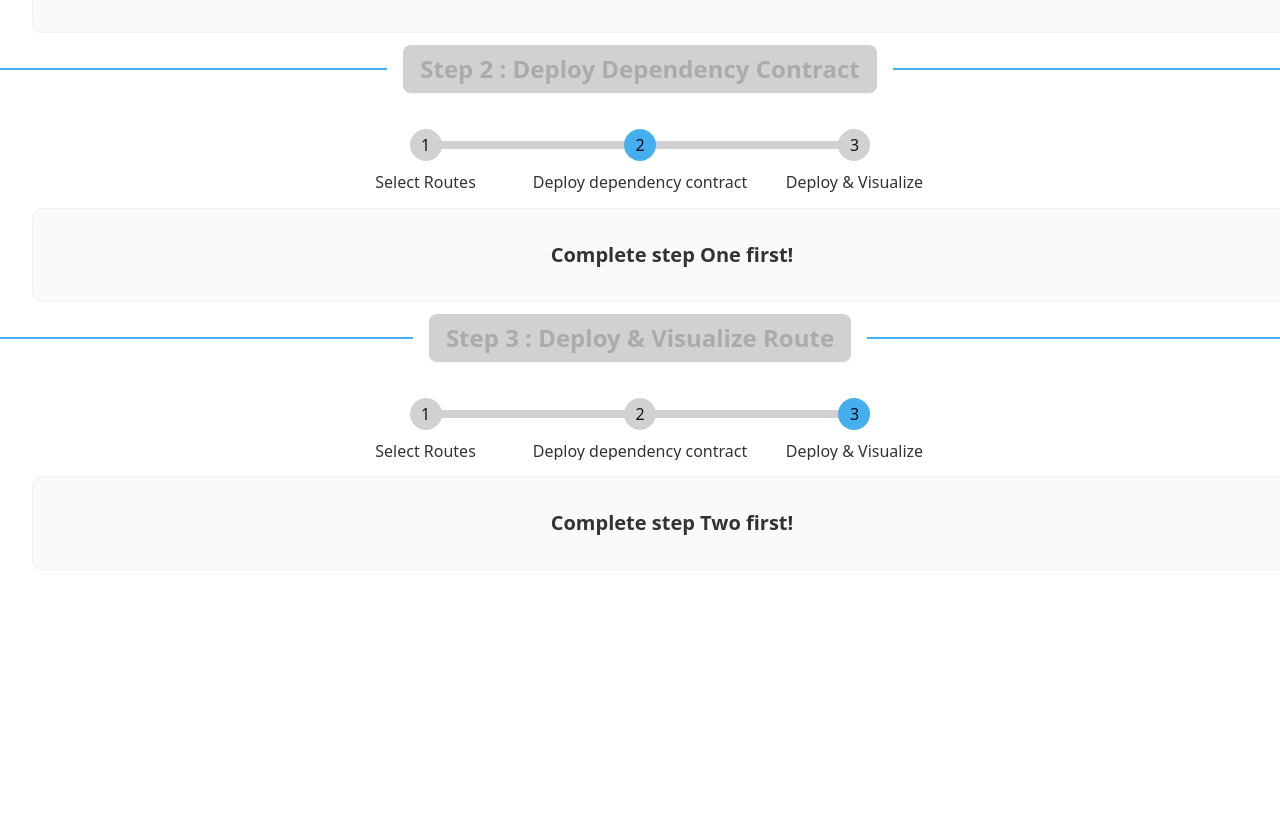
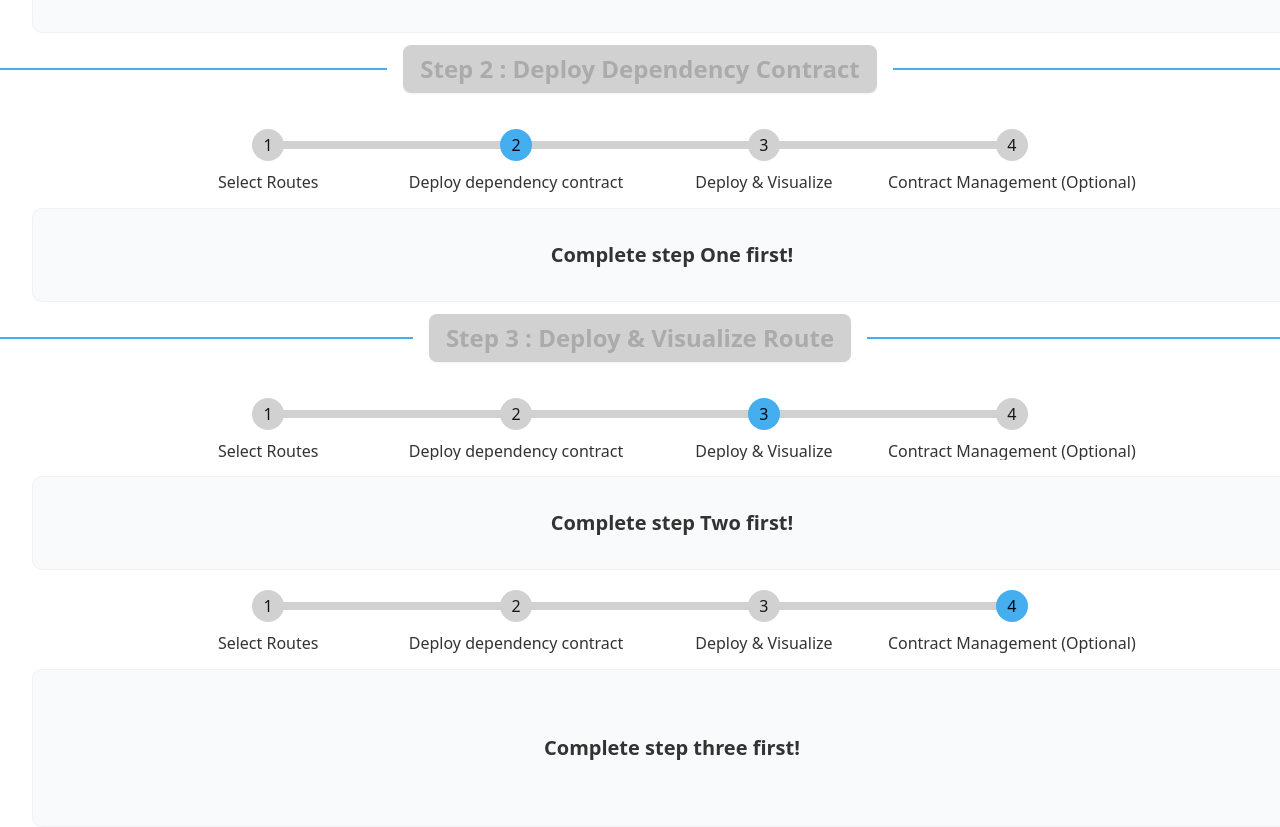
Before and after one commit to Ratimon/ETH-Taipe-demo-hyperlane-wizard, a SvelteKit app: page /bridge in a window 1280 px wide. Shown: the part 400-1227 px from the top of the page. Before the commit the page ends 970 px from the top, so only its background shows below. Built offline with nearby package versions, Linux system fonts and the light colour scheme; what highlightjs-solidity would draw is missing.

Commit message:
Feat (src/): Adding step4 - optional contract management

```diff
--- a/src/lib/wizard/smart-contracts/bridge/1-erc20-primary.ts
+++ b/src/lib/wizard/smart-contracts/bridge/1-erc20-primary.ts
@@ -8,13 +8,11 @@ import { setAccessControlOZ, requireAccessControlOZ } from '../set-access-contro
 import { addPauseFunctionsOZ } from '../add-pausable';
 import { defineFunctions } from '../../utils/define-functions';
 
-import type { Upgradeable } from '../set-upgradeable';
 import { setUpgradeable } from '../set-upgradeable';
 import { setInfo } from '../set-info';
 import { printContract } from '../print';
 import type { ClockMode } from '../set-clock-mode';
 import { clockModeDefault, setClockMode } from '../set-clock-mode';
-import { supportsInterface } from '../common-functions';
 import { OptionsError } from '../../shared/error';
 
 
--- a/src/routes/bridge/+page.svelte
+++ b/src/routes/bridge/+page.svelte
@@ -64,6 +64,7 @@
       {pathname: '#1-select-routes', title: 'Select Routes', navType: 'scroll' },
       {pathname: '#2-primary', title: 'Deploy dependency contract', navType: 'scroll' },
       {pathname: '#3-deploy', title: 'Deploy & Visualize', navType: 'scroll'},
+      {pathname: '#4-management', title: 'Contract Management (Optional)', navType: 'scroll'},
   ];
 
   type Route = 'Pick a route'
@@ -945,12 +946,91 @@
           type="submit"
           onclick={comfirmStep3}
       >
-          Confirm Deployment
+          Confirm After Deployment
       </Button>
     </div>
 
   </div>
 {/if}
+
+<ScrollStep links={stepLinks} titleHighlighted={stepLinks[3].title} />
+
+<div class="container flex flex-col gap-x-4 gap-y-4 p-8 mx-8">
+
+  {#if warpRouteState.state == 'SettingUproute' || warpRouteState.state == 'SettingTokens' || warpRouteState.state == 'DeployingPrimaryToken' || warpRouteState.state == 'DeployingRoutes'}
+    <div class="flex flex-row justify-center items-center p-8 mx-8 ">
+      <p class="font-bold text-xl">
+        Complete step three first!
+      </p>
+    </div>
+  {:else}
+
+    {#if contractFromTab === 'HypFiatToken'}
+
+      <p class="m-4 font-semibold">
+        There are three roles that are relevant on the <span class="underline bg-secondary">FiatToken</span> and <span class="underline bg-secondary">MasterMinter</span> contracts:
+      </p>
+
+      <p class="m-4 font-semibold">
+        <span class="bg-secondary underline">MasterMinter owner</span> is the account that can set controllers and minters.
+      </p>
+
+      <p class="m-4 font-semibold">
+        <span class="bg-secondary underline">MasterMinter controller</span> is the account that can set the mint limits for its assigned minters.
+      </p>
+
+      <p class="m-4 font-semibold">
+        <span class="bg-secondary underline">MasterMinter minter</span> is the account that can actually call mint on <span class="bg-secondary underline">FiatToken</span>.
+      </p>
+
+      <p class="m-4 font-semibold">
+        There are three actions that should be set on the <span class="underline bg-secondary">MasterMinter</span> contract:
+      </p>
+
+
+      <h2 class="m-4 font-semibold">
+        <span class="bg-secondary underline">1. Remove the previous test controller:</span>
+      </h2>
+
+      <p class="m-4 font-semibold">
+        As the owner, remove the previous test controller via  <a class="bg-primary underline" href="https://github.com/circlefin/stablecoin-evm/blob/master/contracts/minting/Controller.sol#L87C14-L87C51" target="_blank" rel="noreferrer">removeController(address _controller) function</a>
+      </p>
+
+      <h2 class="m-4 font-semibold">
+        <span class="bg-secondary underline">2. Set the controller and minter:</span>
+      </h2>
+
+      <p class="m-4 font-semibold">
+        As the owner, set the controller and minter via  <a class="bg-primary underline" href="https://github.com/circlefin/stablecoin-evm/blob/master/contracts/minting/Controller.sol#L70" target="_blank" rel="noreferrer">configureController(address controller, address worker) function</a>
+      </p>
+
+      <h2 class="m-4 font-semibold">
+        <span class="bg-secondary underline">3. Set the mint limits:</span>
+      </h2>
+
+      <p class="m-4 font-semibold">
+        As the controller, set the mint limits via  <a class="bg-primary underline" href="https://github.com/circlefin/stablecoin-evm/blob/master/contracts/minting/MintController.sol#L116" target="_blank" rel="noreferrer">configureMinter(uint256 _newAllowance) function</a>
+      </p>
+
+    {/if}
+
+    {#if contractFromTab === 'HypXERC20' || contractFromTab === 'HypXERC20Lockbox' || contractToTab === 'HypXERC20' || contractToTab === 'HypXERC20Lockbox'}
+
+      <h3 class="m-4 font-semibold">
+        The minting and burning limits for the Warp Route contract are managed through the <a class="bg-primary underline" href="https://github.com/defi-wonderland/xERC20/blob/main/solidity/contracts/XERC20.sol#L85" target="_blank" rel="noreferrer">setLimits</a> to initialize a config file:
+      </h3>
+      <p class="m-4 font-semibold">
+        The xERC20 contract uses a 24-hour window to manage limits. This is defined by the <a class="bg-secondary underline" href="https://github.com/defi-wonderland/xERC20/blob/main/solidity/contracts/XERC20.sol#L13" target="_blank" rel="noreferrer">_DURATION</a> variable, which is set to 1 days (24 hours). The current available limits are calculated dynamically using the <a class="underline" href="https://github.com/defi-wonderland/xERC20/blob/main/solidity/contracts/XERC20.sol#L234" target="_blank" rel="noreferrer">_getCurrentLimit</a> function.
+      </p>
+      <p class="m-4 font-semibold">
+        If 24 hours <a class="bg-secondary underline" href="https://github.com/defi-wonderland/xERC20/blob/main/solidity/contracts/XERC20.sol#L13" target="_blank" rel="noreferrer">_DURATION</a> have passed since the last use, the limit will automatically restore to the full "maxLimit".
+      </p>
+
+    {/if}
+
+  {/if}
+
+</div>
 
 <style lang="postcss">
 
```
Also changed, not shown: src/lib/wizard/smart-contracts/contract.ts (+0 -10 lines).
